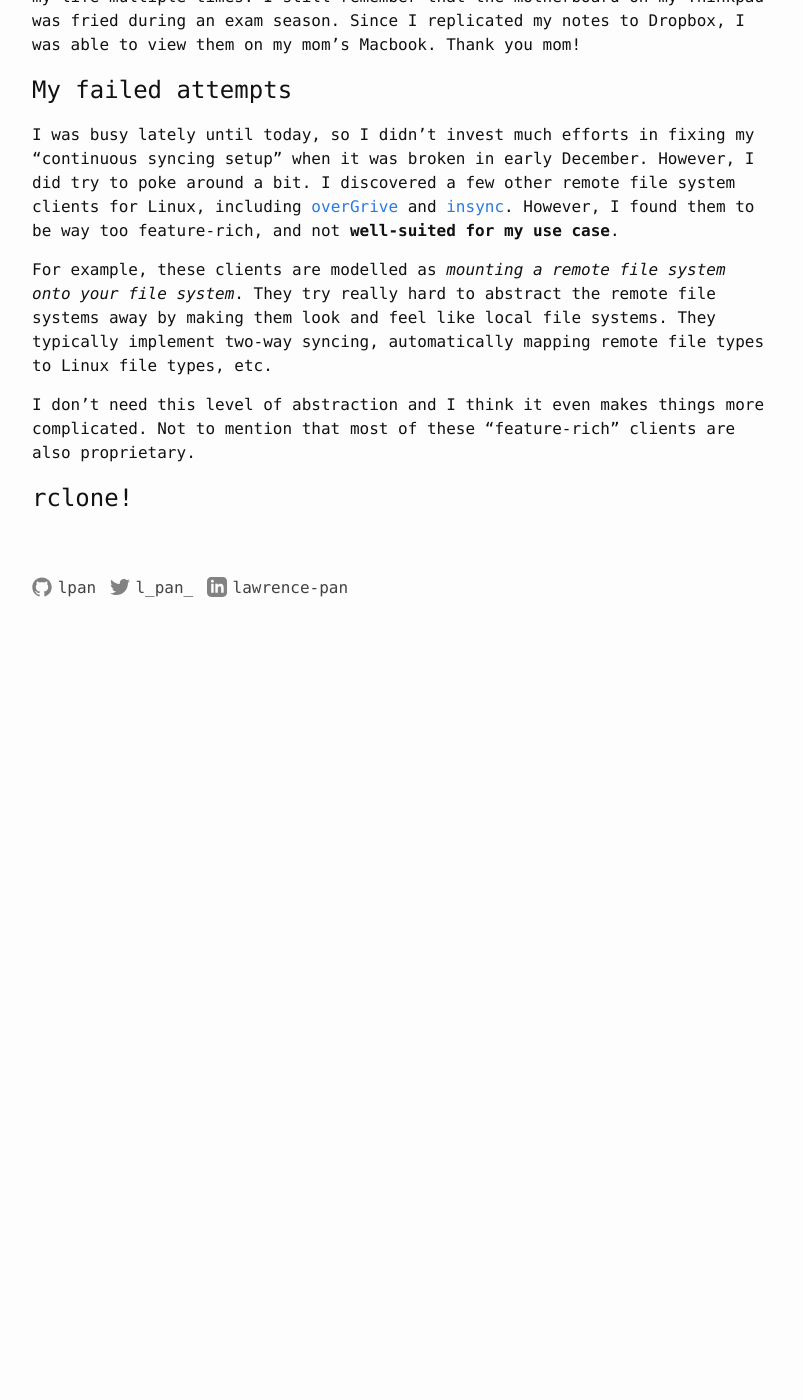
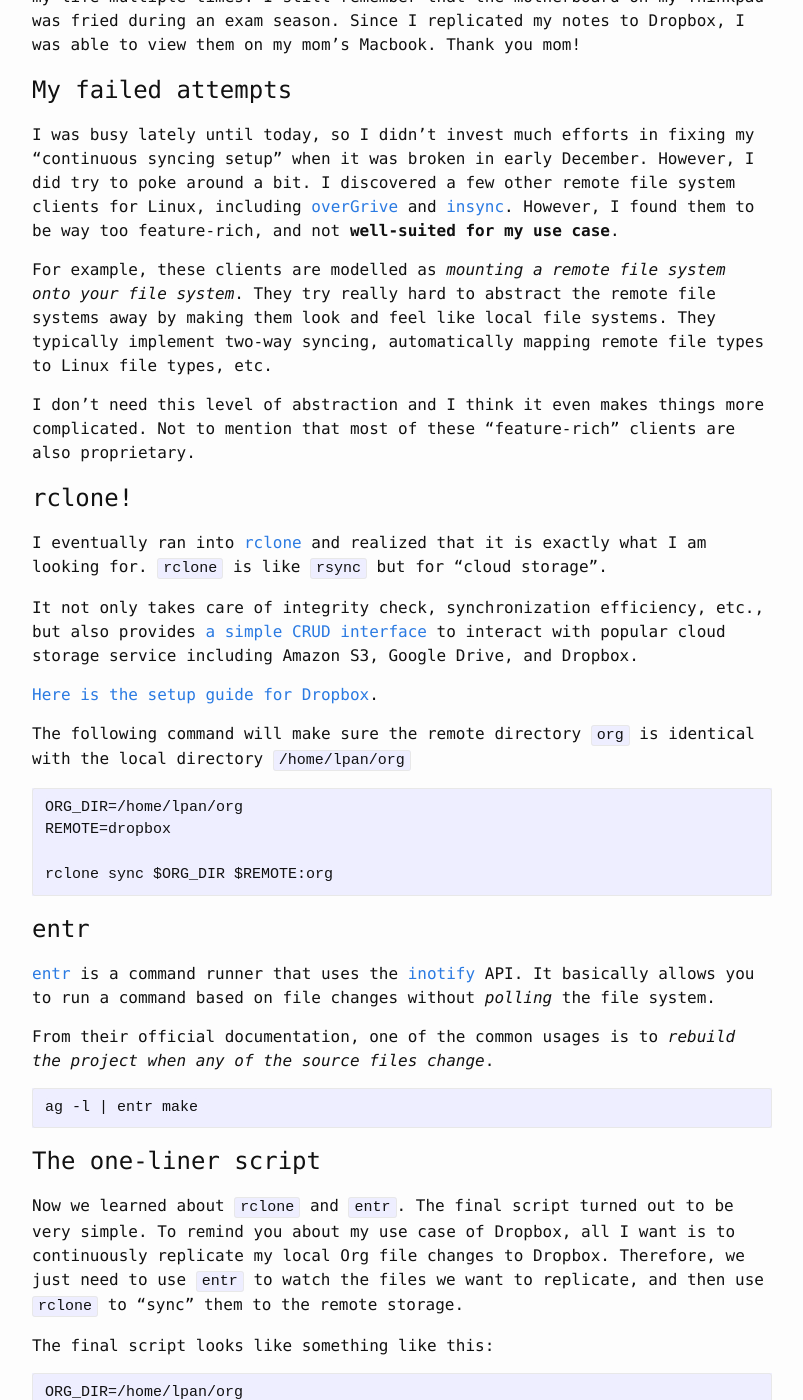
Before and after one commit to lpan/lpan.github.io, a Jekyll site: the page built from _posts/2018-12-22-one-liner-dropbox-client.md, in a window 1280 px wide and 1400 px high, scrolled down 861 px. Shown: the whole window, without its empty margins (238-1041 px from the left). Built offline with Jekyll 4.4.1, drawn with Linux system fonts in a browser that asks for light colours; comment, search, counter and statistics services are not loaded; before the commit the page ends 1491 px from its top, so only the background shows below that; some of the changed text lies outside the part shown.

Commit message:
finish the rest of the post

````diff
--- a/_posts/2018-12-22-one-liner-dropbox-client.md
+++ b/_posts/2018-12-22-one-liner-dropbox-client.md
@@ -59,3 +59,105 @@ complicated. Not to mention that most of these "feature-rich" clients are also
 proprietary.
 
 # rclone!
+
+I eventually ran into [rclone](https://rclone.org/) and realized that it is
+exactly what I am looking for. `rclone` is like `rsync` but for "cloud storage".
+
+It not only takes care of integrity check, synchronization efficiency, etc., but also
+provides [a simple CRUD
+interface](https://github.com/ncw/rclone/blob/6b1f915ebccdf232cb128540ba67098b754282d6/fs/fs.go#L210-L244)
+to interact with popular cloud storage service including Amazon S3, Google
+Drive, and Dropbox.
+
+[Here is the setup guide for Dropbox](https://rclone.org/dropbox/).
+
+The following command will make sure the remote directory `org` is identical
+with the local directory `/home/lpan/org`
+
+```
+ORG_DIR=/home/lpan/org
+REMOTE=dropbox
+
+rclone sync $ORG_DIR $REMOTE:org
+```
+
+# entr
+
+[entr](http://eradman.com/entrproject/) is a command runner that uses the
+[inotify](http://man.he.net/?section=all&topic=inotify) API. It basically allows
+you to run a command based on file changes without *polling* the file system.
+
+From their official documentation, one of the common usages is to *rebuild the
+project when any of the source files change*.
+
+```
+ag -l | entr make
+```
+
+# The one-liner script
+
+Now we learned about `rclone` and `entr`. The final script turned out to be very
+simple. To remind you about my use case of Dropbox, all I want is to
+continuously replicate my local Org file changes to Dropbox. Therefore, we just
+need to use `entr` to watch the files we want to replicate, and then use
+`rclone` to "sync" them to the remote storage.
+
+The final script looks like something like this:
+
+```
+ORG_DIR=/home/lpan/org
+REMOTE=dropbox
+
+find $ORG_DIR | entr -r rclone sync -v $ORG_DIR $REMOTE:org
+```
+
+# Make the script into a Daemon
+
+A [Daemon](https://en.wikipedia.org/wiki/Daemon_(computing)) is "just a computer
+program that runs as a background process". We make this script into a
+"background process" because we want it to **continuously** sync local file
+changes to the remote file system in the background.
+
+[systemd](https://www.freedesktop.org/wiki/Software/systemd/) provides an
+interface for us to manage daemon processes.
+
+I created a *Dropbox Service* in `~/.config/systemd/user/dropbox.service`.
+
+```
+[Unit]
+Description=Dropbox Daemon
+
+[Service]
+ExecStart=/home/lpan/sync_dropbox.sh
+Restart=always
+
+[Install]
+WantedBy=default.target
+```
+
+Then, I started by running
+
+```
+# reload the service file
+systemctl --user daemon-reload
+
+# start the daemon
+systemctl --user start dropbox.service
+
+# start the daemon on login
+systemctl --user enable dropbox.service
+
+# inspect the status of the daemon
+systemctl --user status dropbox.service
+```
+
+# Conclusion
+
+In this post, I discussed how I apply the UNIX philosophy and use a set of free
+and open-source tools to replace the proprietary & deprecated Dropbox client. We
+talked about `rclone` and `entr`. I also showed you how I make this process a
+Daemon and manage it using `systemd`.
+
+Thanks so much for reading. I really hope you enjoy this post. Got a better way
+to do a similar job, or know how to extend the script for another use case? Let
+me know in the comment section below!
````
